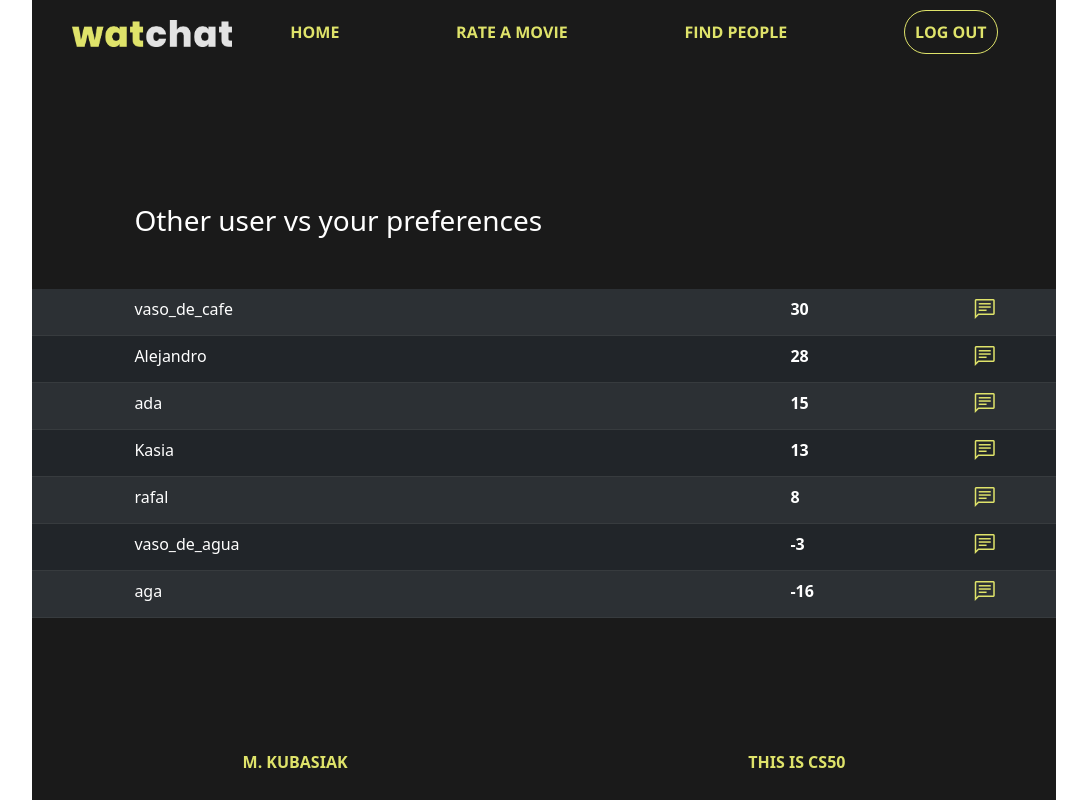
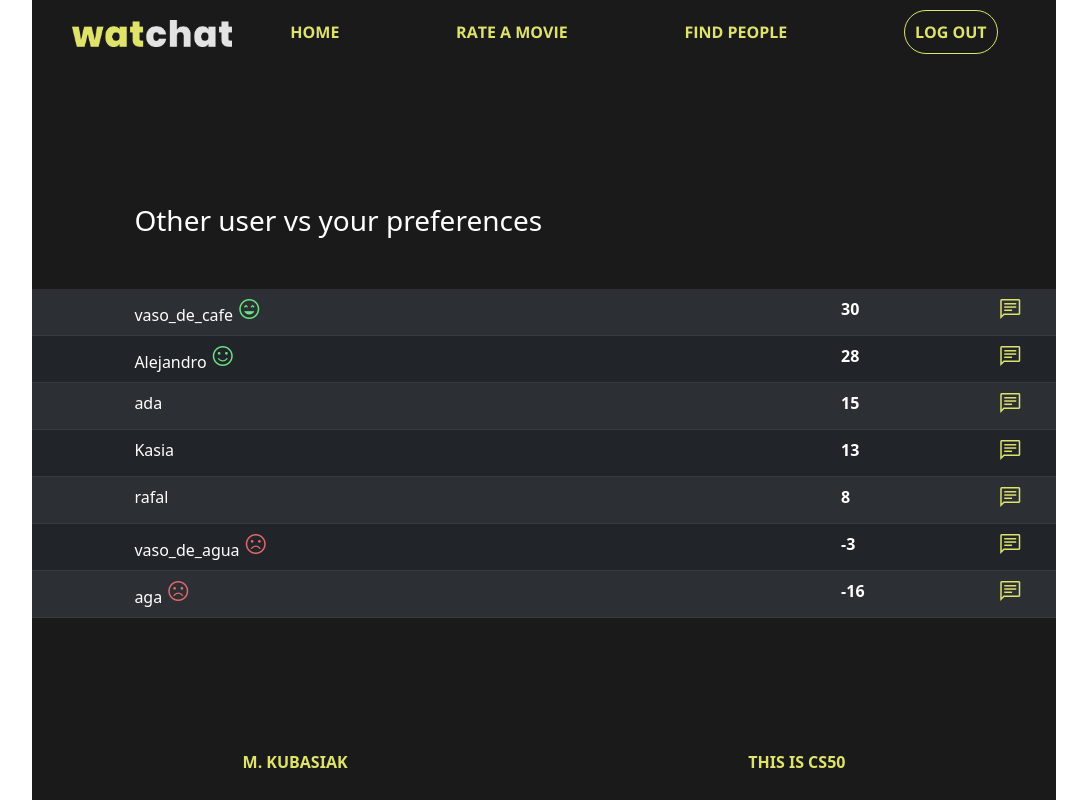
Before and after one commit to mateX92/CS50-FINAL, a Flask app: page /people in a window 1280 px wide. Shown: the whole page, without its empty margins (96-1183 px from the left). Run offline with Flask 3, Linux system fonts and the light colour scheme; a user stored in the database is signed in.

Commit message:
Slight improvements to design

```diff
--- a/app.py
+++ b/app.py
@@ -221,8 +221,9 @@ def people():
 
     faveUsersList = faveUsers.items()
     sortedPeople = sorted(faveUsersList, key=lambda x: x[1], reverse=True)
+    firstPerson = sortedPeople[0][0]
 
-    return render_template('people.html', people=sortedPeople)
+    return render_template('people.html', people=sortedPeople, firstperson=firstPerson)
 
 @app.route('/person')
 @login_required
--- a/static/style.css
+++ b/static/style.css
@@ -303,6 +303,14 @@ img{
     color: #dfe36a;
 }
 
+.satisfied{
+    color: #6ae382;
+}
+
+.dissatisfied{
+    color: #e36a6a;
+}
+
 #points{
     text-align: left;
     font-weight: 700;
--- a/templates/index.html
+++ b/templates/index.html
@@ -11,7 +11,7 @@
         {% if not session['user_id'] %}
         <img src="static\watchatt.png" alt="logo" id="logo_big">
         {% endif %}
-        <p>{{ welcomeUser }} Welcome to the movie lover community, where you can find people with similar taste and chat with them!</p>
+        <p><b style="color: #dfe36a;"> {{ welcomeUser }} </b><br> Welcome to the movie lover community, where you can find people with similar taste and chat with them!</p>
     </div>
 </div>
 
--- a/templates/people.html
+++ b/templates/people.html
@@ -10,10 +10,17 @@
     <table id="people_table" class="table table-dark table-striped table-hover">
         {% for person, points in people %}
         <tr>
+            {% if person == firstperson and points > 15 %}
+            <td id="person"><a class="nav-link" href="/person?url_param={{ person|urlencode }}"> {{ person }} <span class="material-symbols-outlined satisfied">sentiment_very_satisfied</span></a></td>
+           {% elif person != firstperson and points > 15 %}
+           <td id="person"><a class="nav-link" href="/person?url_param={{ person|urlencode }}"> {{ person }} <span class="material-symbols-outlined satisfied">sentiment_satisfied</span></a></td>
+           {% elif points < 0 %}
+           <td id="person"><a class="nav-link" href="/person?url_param={{ person|urlencode }}"> {{ person }} <span class="material-symbols-outlined dissatisfied">sentiment_dissatisfied</span></a></td>
+           {% else %}
             <td id="person"><a class="nav-link" href="/person?url_param={{ person|urlencode }}"> {{ person }} </a></td>
+            {% endif %}
             <td id="points"> {{ points }} </td>
             <td> <a id="chat-icon" href='/message?url_param={{ person|urlencode }}'><span class="material-symbols-outlined">chat </span></a></td>
-
         </tr>
         {% endfor %}
 
```
Also changed, not shown: users.db.
